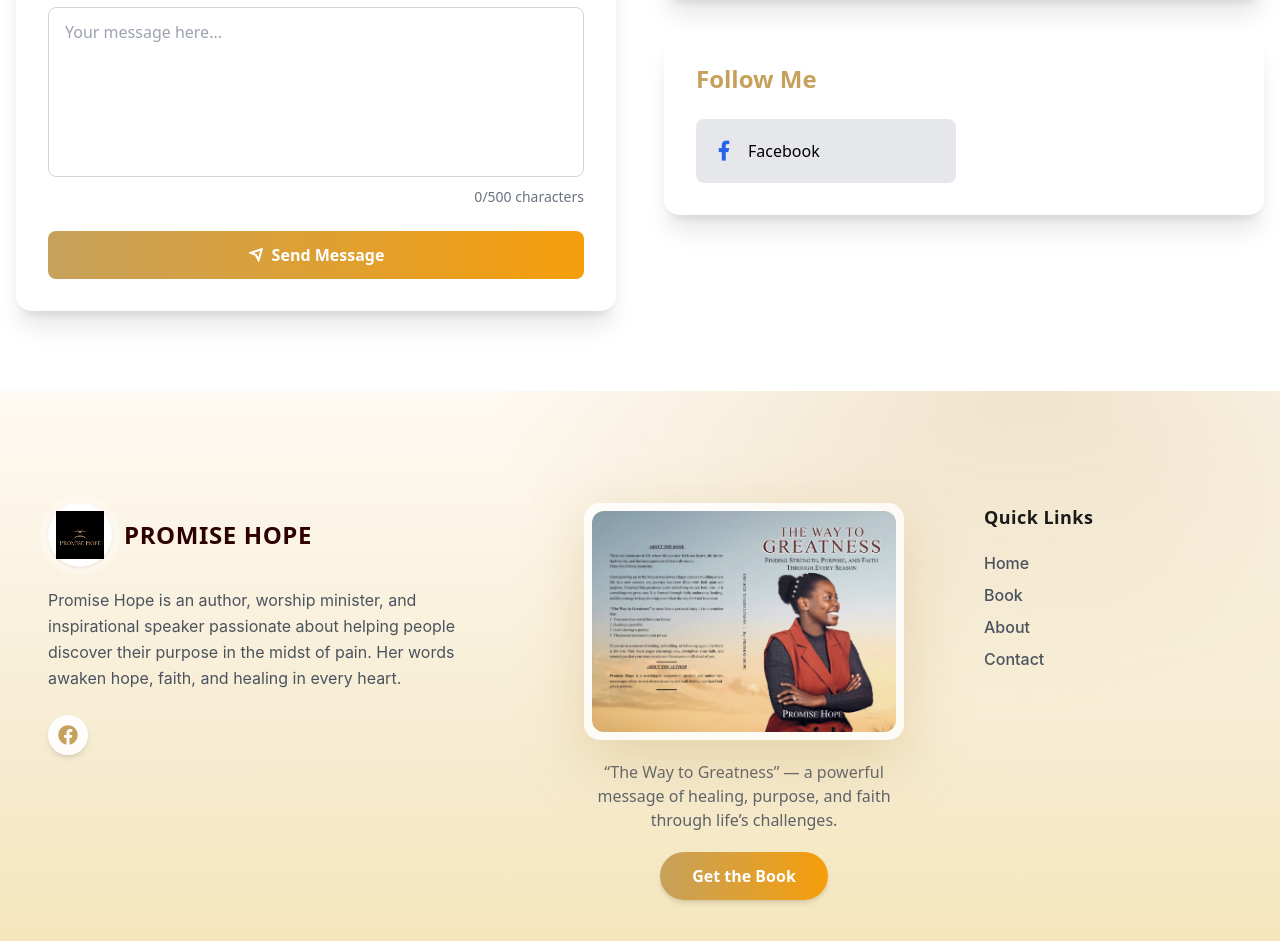
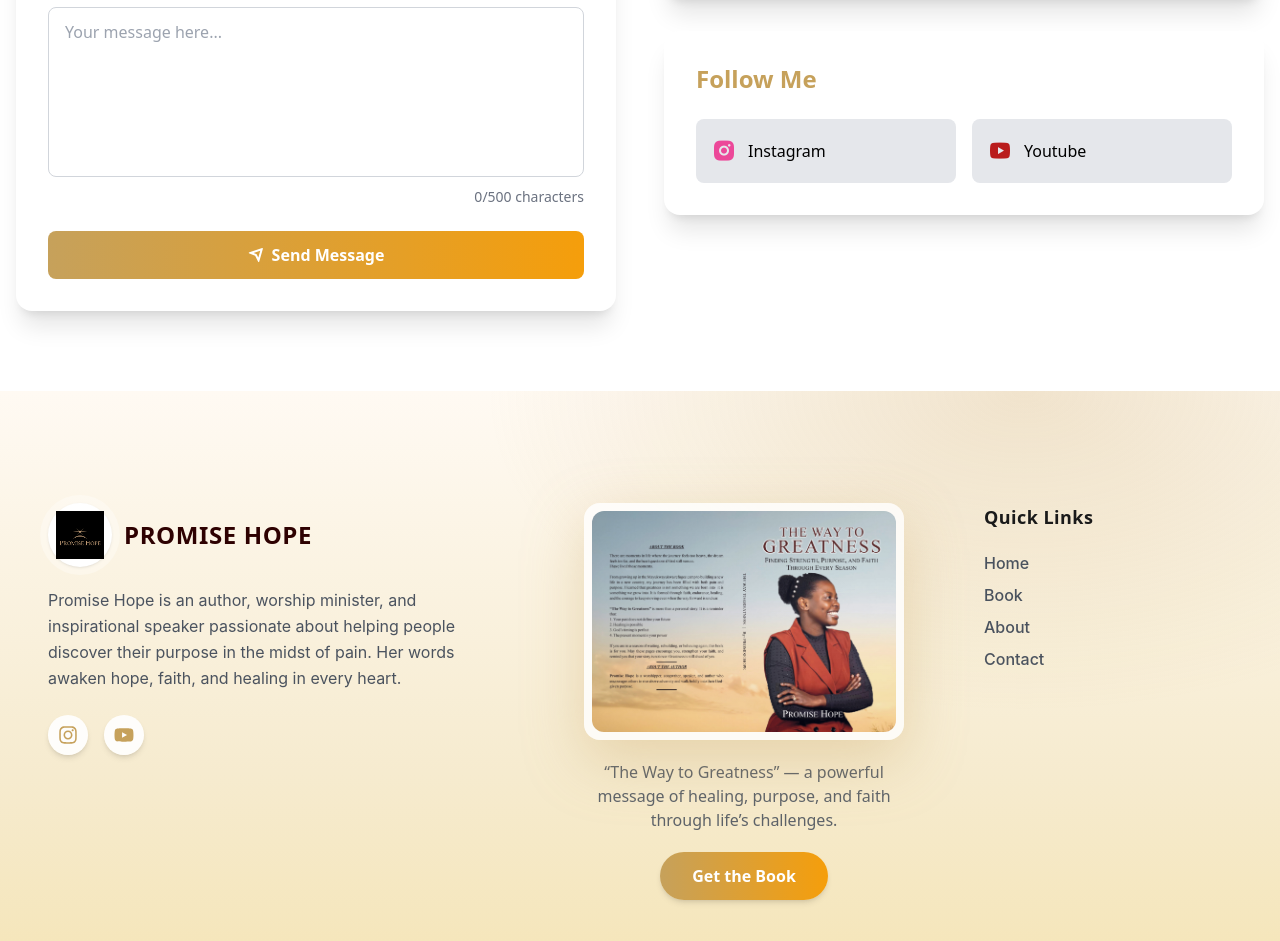
Before and after one commit to mhaawais/promise-hope, a Next.js app: page /contact in a window 1280 px wide. Shown: the part 1043-1984 px from the top of the page. Built offline with nearby package versions, Linux system fonts and the light colour scheme.

Commit message:
add social media

```diff
--- a/components/Footer.tsx
+++ b/components/Footer.tsx
@@ -2,16 +2,16 @@
 
 import Link from "next/link";
 import Image from "next/image";
-import { FaFacebook, FaArrowUp } from "react-icons/fa";
+import { FaArrowUp, FaYoutube, FaInstagram } from "react-icons/fa";
 
 export default function Footer() {
   const year = new Date().getFullYear();
   const scrollTop = () => window.scrollTo({ top: 0, behavior: "smooth" });
 
   const social = [
-    { href: "https://www.facebook.com/", label: "Facebook", Icon: FaFacebook },
-    // { href: "https://www.instagram.com/", label: "Instagram", Icon: FaInstagram },
-    // { href: "https://www.linkedin.com/", label: "LinkedIn", Icon: FaLinkedin },
+    // { href: "https://www.facebook.com/", label: "Facebook", Icon: FaFacebook },
+    { href: "https://www.instagram.com/bigirimanahopepromise?igsh=aTBqejI0MzhjNw==", label: "Instagram", Icon: FaInstagram },
+    { href: "https://www.youtube.com/@hopepromisebigirimana", label: "LinkedIn", Icon: FaYoutube },
   ];
 
   return (
--- a/components/contact/ContactInfo.tsx
+++ b/components/contact/ContactInfo.tsx
@@ -70,19 +70,19 @@
           >
             <i className="ri-twitter-fill text-blue-500 text-2xl mr-3"></i>
             <span className="font-medium">Twitter</span>
-          </a>
+          </a> */}
 
           <a
-            href="https://www.instagram.com/"
+            href="https://www.instagram.com/bigirimanahopepromise?igsh=aTBqejI0MzhjNw=="
             target="_blank"
             rel="noopener noreferrer"
             className="flex items-center p-4 bg-gray-200 rounded-lg hover:bg-gray-300 transition-colors duration-300 cursor-pointer"
           >
             <i className="ri-instagram-fill text-pink-500 text-2xl mr-3"></i>
             <span className="font-medium">Instagram</span>
-          </a> */}
+          </a>
 
-          <a
+          {/* <a
             href="https://www.facebook.com/"
             target="_blank"
             rel="noopener noreferrer"
@@ -90,17 +90,17 @@
           >
             <i className="ri-facebook-fill text-blue-600 text-2xl mr-3"></i>
             <span className="font-medium">Facebook</span>
-          </a>
+          </a> */}
 
-          {/* <a
-            href="https://www.linkedin.com/"
+          <a
+            href="https://www.youtube.com/@hopepromisebigirimana"
             target="_blank"
             rel="noopener noreferrer"
             className="flex items-center p-4 bg-gray-200 rounded-lg hover:bg-gray-300 transition-colors duration-300 cursor-pointer"
           >
-            <i className="ri-linkedin-fill text-blue-700 text-2xl mr-3"></i>
-            <span className="font-medium">LinkedIn</span>
-          </a> */}
+            <i className="ri-youtube-fill text-red-700 text-2xl mr-3"></i>
+            <span className="font-medium">Youtube</span>
+          </a>
         </div>
       </div>
 
```
